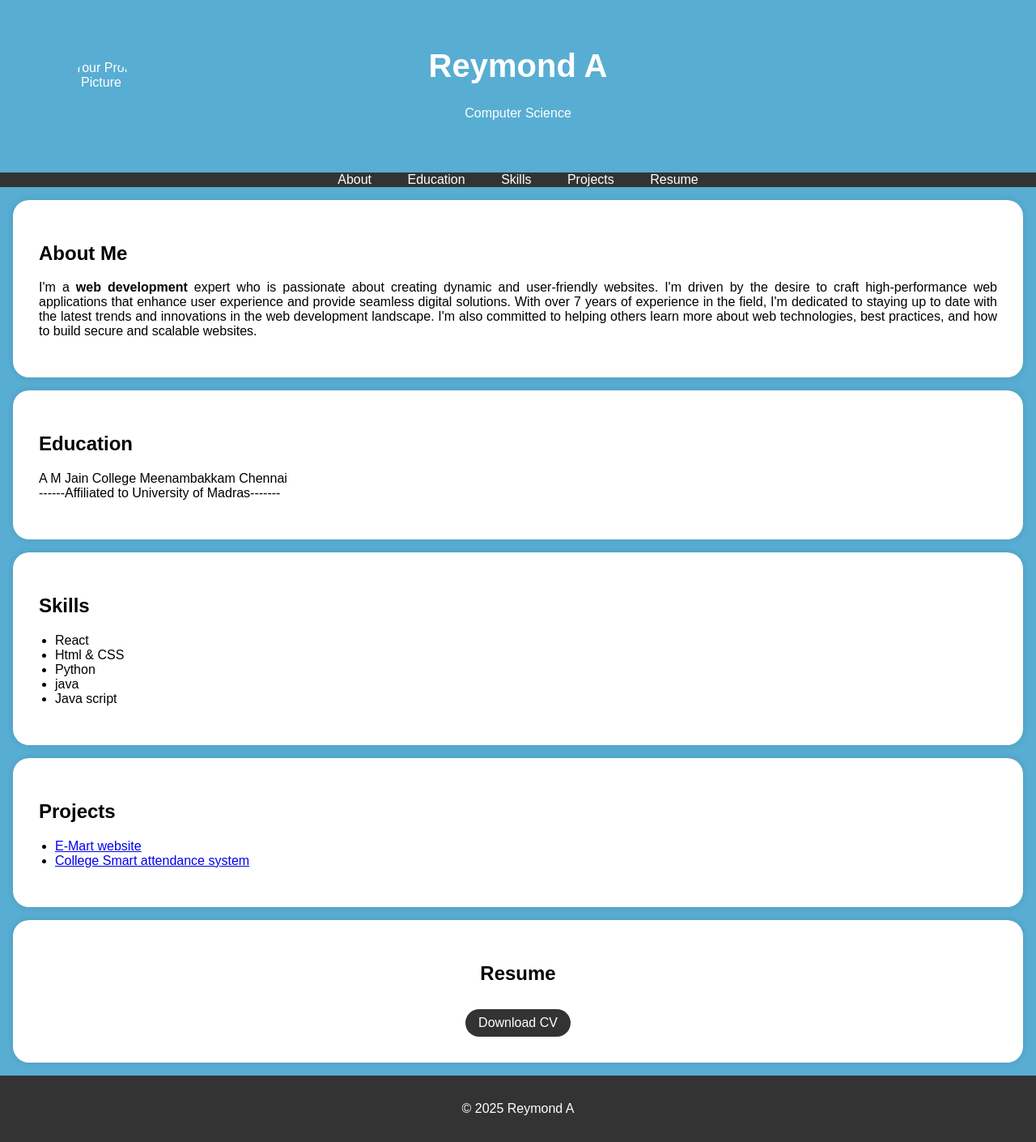
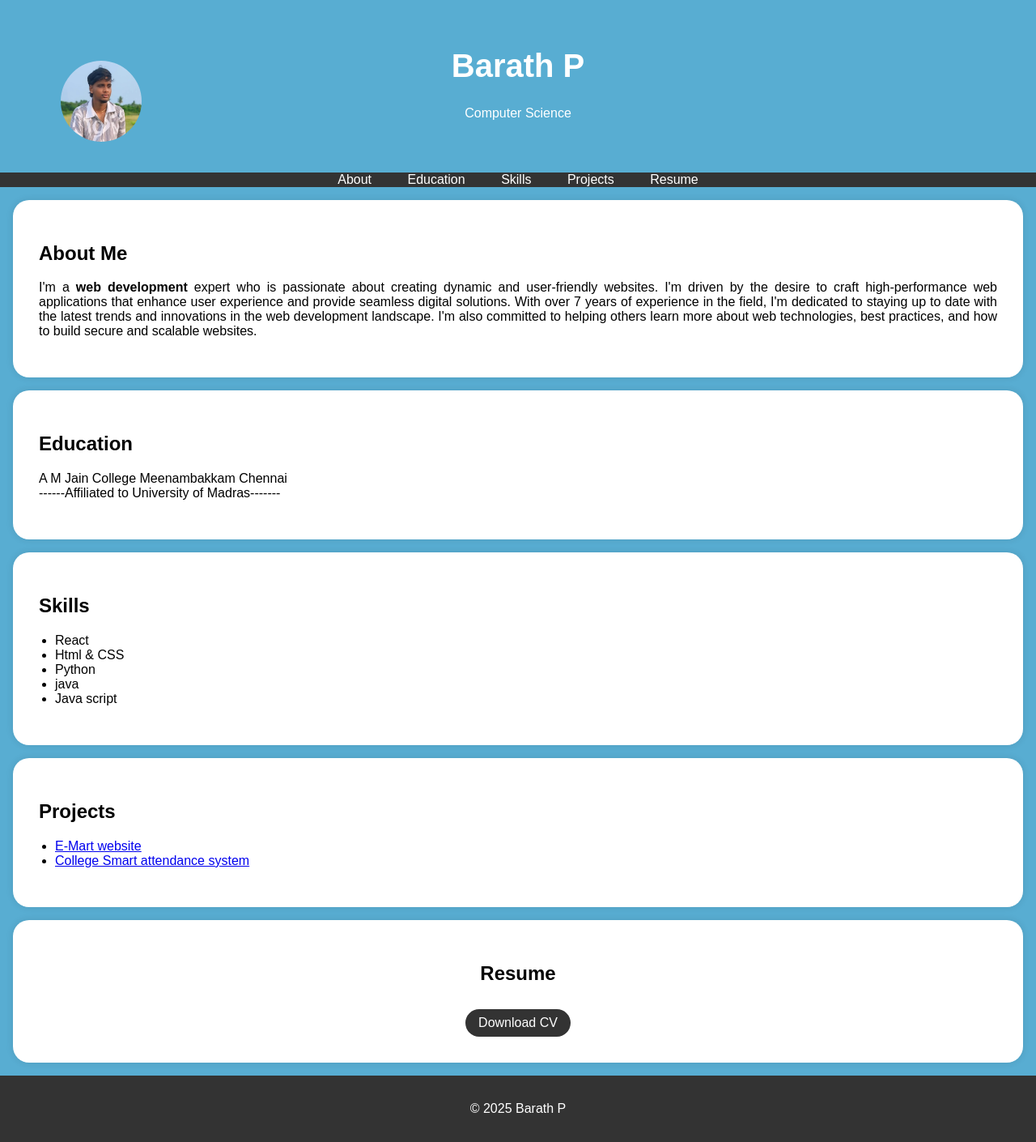
Before and after one commit to BarathP-29/Digital-portfolio-, a plain HTML site: page index.html in a window 1280 px wide. Shown: the whole page at 81% size. Drawn offline with Linux system fonts and the light colour scheme.

Commit message:
index.html

```diff
--- a/index.html
+++ b/index.html
@@ -95,8 +95,8 @@
     <header>
         <div class="header-content">
             <!-- Add your profile picture here -->
-            <img src="Reymond photo.jpg" alt="Your Profile Picture" class="profile-picture">
-            <h1>Reymond A</h1>
+            <img src="Barath_photo.jpg" alt="Your Profile Picture" class="profile-picture">
+            <h1>Barath P</h1>
             <p>Computer Science</p>
         </div>
     </header>
@@ -163,14 +163,14 @@
         <div class="section-content">
             <center>
             <h2>Resume</h2>
-            <a href="Resume.pdf" target="_blank" class="download-button">Download CV</a>
+            <a href="Barath_Resume.pdf" target="_blank" class="download-button">Download CV</a>
             </center>
         </div>
 
     </section>
 
     <footer>
-        <p>&copy; 2025  Reymond A</p>
+        <p>&copy; 2025  Barath P</p>
     </footer>
 
     <script>
```
